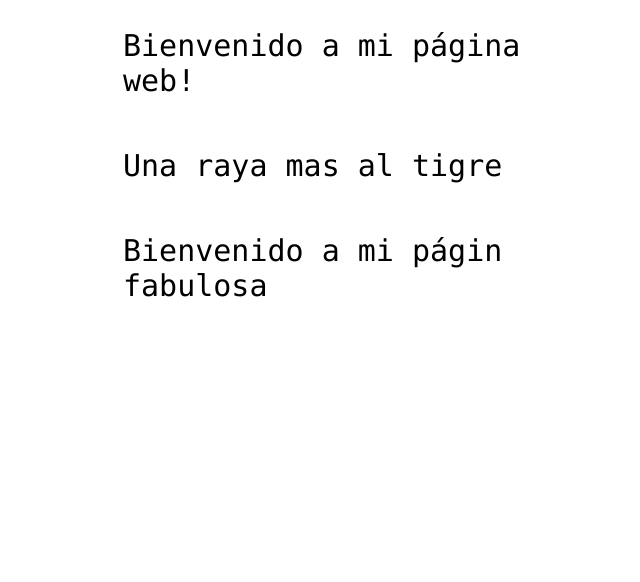
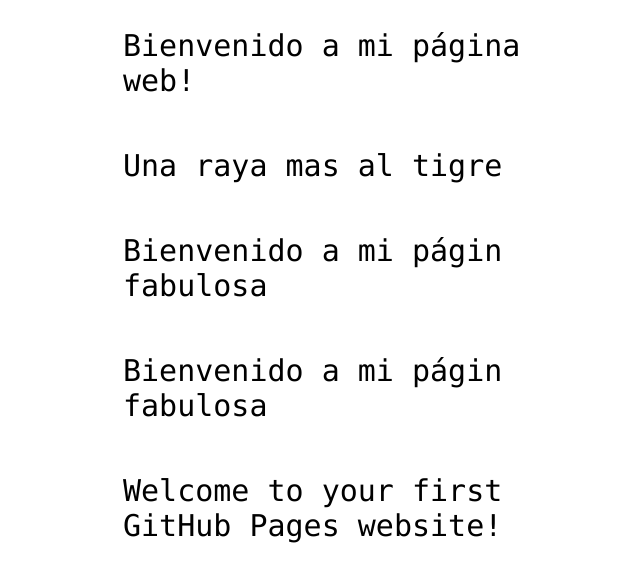
Before and after one commit to arabelarc91/hello-world, a plain HTML site: page index.html in a window 1280 px wide. Shown: the part 360-942 px from the top of the page, without its empty margins (317-957 px from the left). Before the commit the page ends 800 px from the top, so only its background shows below. Drawn offline with Linux system fonts and the light colour scheme.

Commit message:
resolviendo conflictos

```diff
--- a/index.html
+++ b/index.html
@@ -15,7 +15,12 @@
 
         <p>Bienvenido a mi página web!</p>
 	<p>Una raya mas al tigre</p>
+
         <p>Bienvenido a mi págin fabulosa</p>
+
+
+	<p>Bienvenido a mi págin fabulosa</p>
+	<p>Welcome to your first GitHub Pages website!</p>
 
 </body>
 </html>
```
Also changed, not shown: 1 other file. Lines whose indentation alone changed are shown as unchanged.
